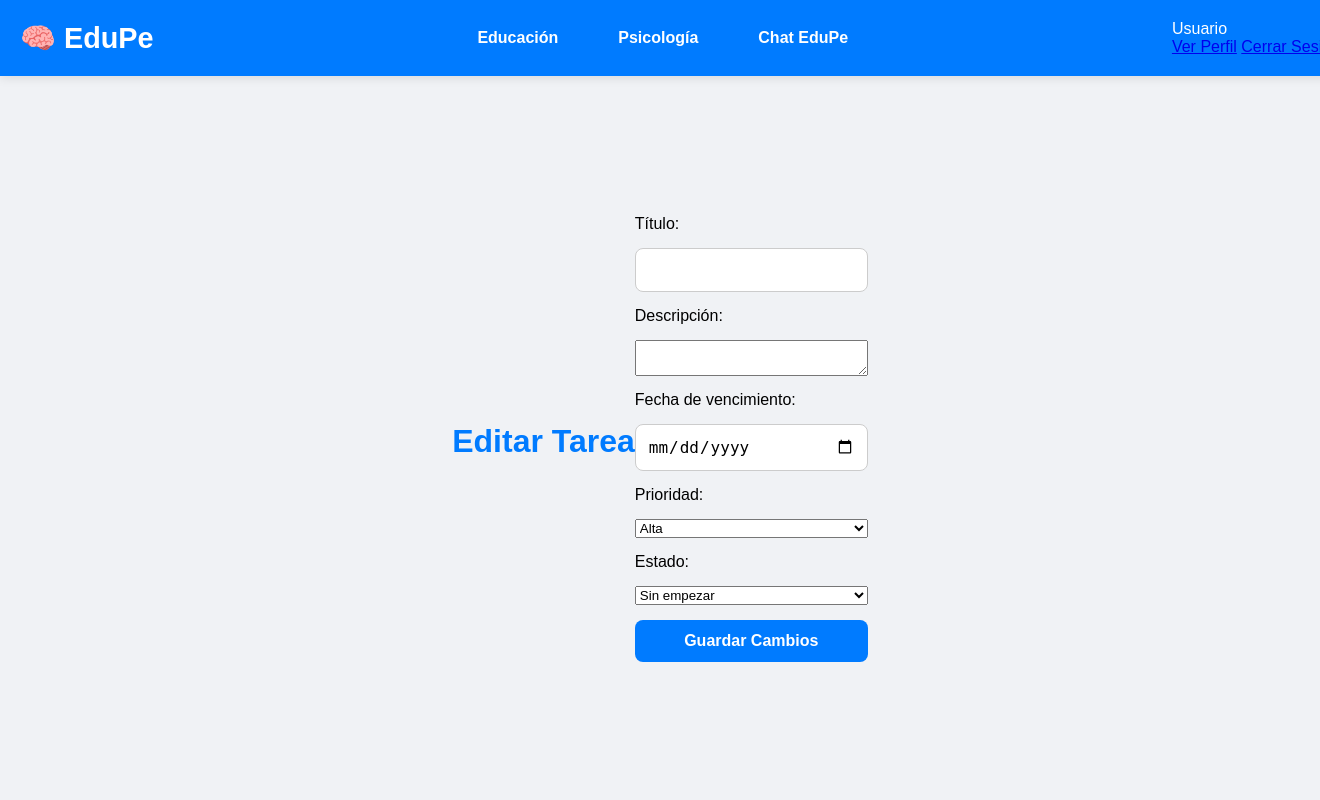
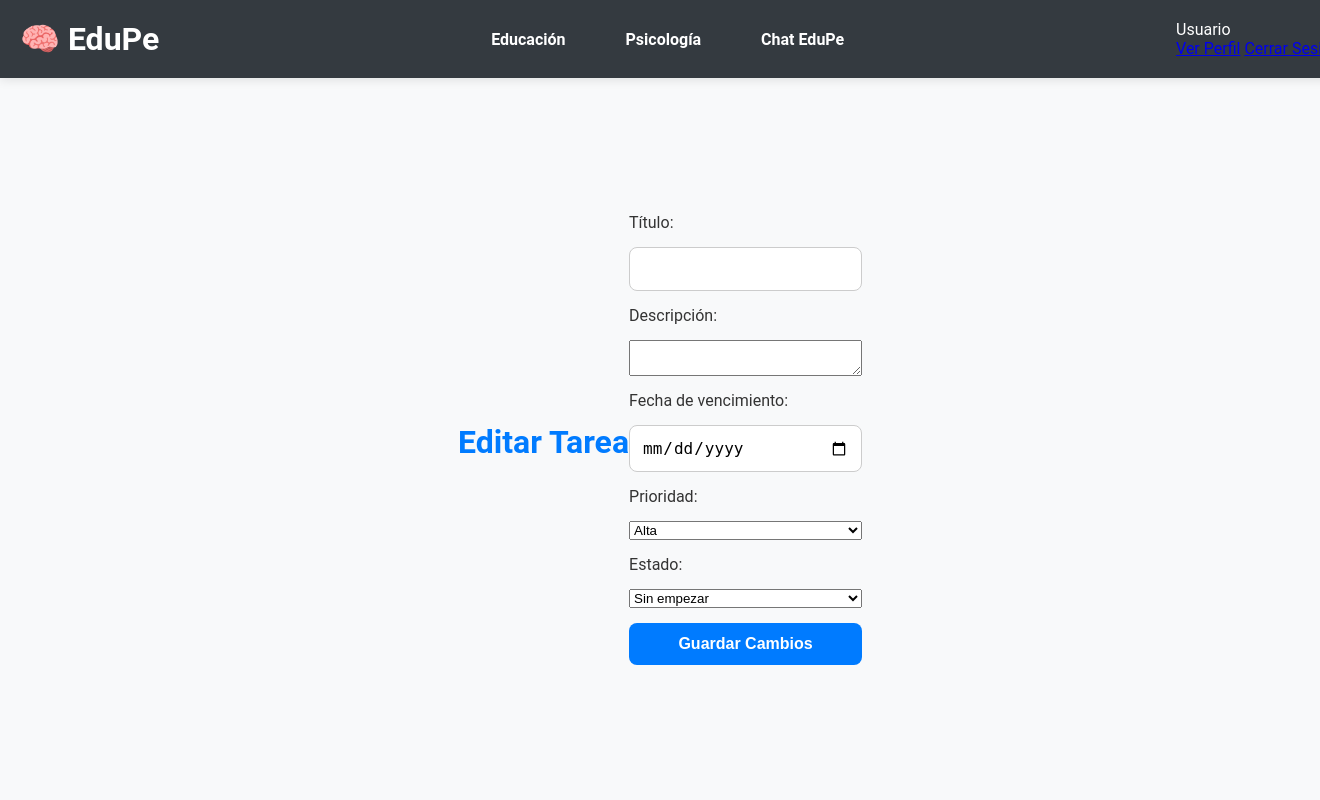
Before and after one commit to SebasTZ/EduPe-0.1, a Flask app: page /editar_tarea/1 in a window 1320 px wide; the page is wider, and only the part inside the window is pictured. Run offline with Flask 2, Linux system fonts and the light colour scheme; data that the repository does not hold is empty; some libraries are stand-ins or nearby versions.

Commit message:
Cambios de diseño

```diff
--- a/app.py
+++ b/app.py
@@ -27,7 +27,7 @@ DATABASE_ID = "12d1d0aab1818036a4a9d65630a65dbe"
 app.secret_key = 'your_secret_key'
 
 # OpenAI API Key
-openai.api_key = 'sk-6YfP3I2ukvVAgzmlFLk9uQ5tP0S8bZjpYGhXDWj43tT3BlbkFJ6qZWAxNGP9Zxw4UdC5Yhkhrh2pmtBMOeAhwxRF0PMA'
+openai.api_key = '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'
 
 # MySQL configuration
 app.config['SQLALCHEMY_DATABASE_URI'] = 'mysql://root:Sebas3120@localhost/chatter_ai_db'
--- a/static/css/estilos.css
+++ b/static/css/estilos.css
@@ -3,10 +3,11 @@ body, html {
     margin: 0;
     padding: 0;
     height: 100%;
-    font-family: 'Arial', sans-serif;
-    background-color: #f0f2f5;
+    font-family: 'Roboto', sans-serif; /* Updated font */
+    background-color: #f8f9fa; /* Lighter background */
     display: flex;
     flex-direction: column;
+    color: #333; /* Global text color */
 }
 
 /* Header */
@@ -15,7 +16,7 @@ header {
     justify-content: space-between;
     align-items: center;
     padding: 20px;
-    background-color: #007bff;
+    background-color: #343a40; /* Darker header */
     color: white;
     box-shadow: 0 2px 10px rgba(0, 0, 0, 0.1);
     position: sticky;
@@ -25,7 +26,7 @@ header {
 }
 
 header .logo {
-    font-size: 1.8rem;
+    font-size: 2rem; /* Increased font size */
     font-weight: bold;
     color: #fff;
 }
```
